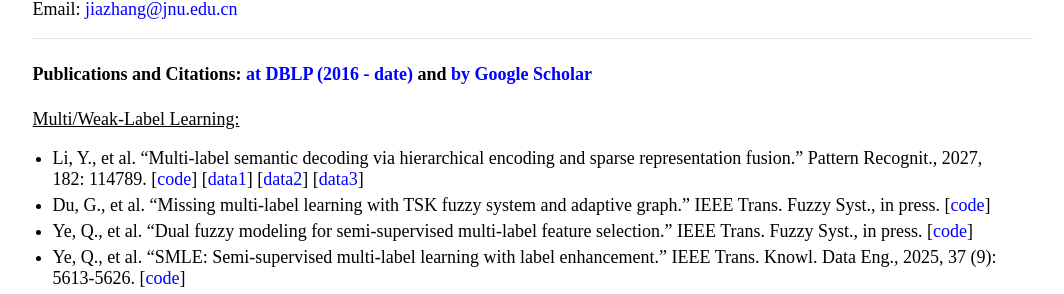
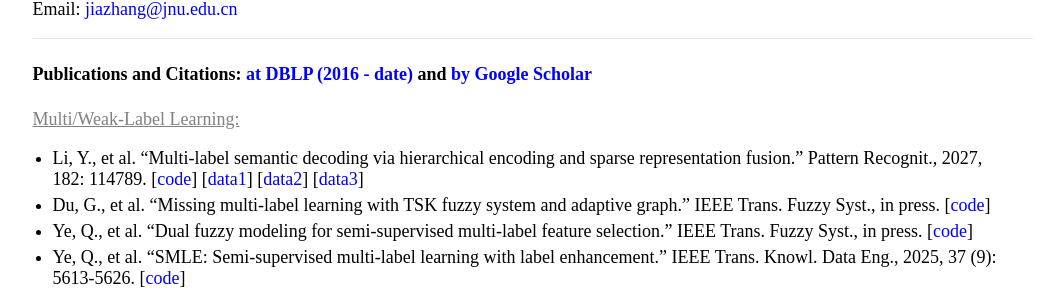
Before and after one commit to jiazhang-ml/jiazhang-ml.github.io, a Jekyll site: the page built from index.md, in a window 1280 px wide. Shown: the part 334-628 px from the top of the page, without its empty margins (107-1171 px from the left). Built offline with Jekyll 4.4.1, drawn with Linux system fonts in a browser that asks for light colours.

Commit message:
Update index.md

```diff
--- a/index.md
+++ b/index.md
@@ -15,7 +15,7 @@ Email: [jiazhang@jnu.edu.cn](mailto:jiazhang@jnu.edu.cn)
 
 #### Publications and Citations: [at DBLP (2016 - date)](https://dblp.org/pid/80/2266-19.html) and [by Google Scholar](https://scholar.google.com.hk/citations?user=yBaTk-gAAAAJ&hl=en)
 
-<u>Multi/Weak-Label Learning:</u>
+<font color="gray"><u>Multi/Weak-Label Learning:</u></font>
 * Li, Y., et al. "Multi-label semantic decoding via hierarchical encoding and sparse representation fusion." Pattern Recognit., 2027, 182: 114789. [[code](https://github.com/cseroun06/HERF)] [[data1](https://naturalscenesdataset.org/)] [[data2](https://crcns.org/data-sets/vc/vim-2)] [[data3](https://bold5000-dataset.github.io/website/download.html)]
 * Du, G., et al. "Missing multi-label learning with TSK fuzzy system and adaptive graph." IEEE Trans. Fuzzy Syst., in press. [[code](https://github.com/wangao-ysu/M2FSAG)]
 * Ye, Q., et al. "Dual fuzzy modeling for semi-supervised multi-label feature selection." IEEE Trans. Fuzzy Syst., in press. [[code](https://github.com/JNU-IHCILab/DuetFS)]
```
